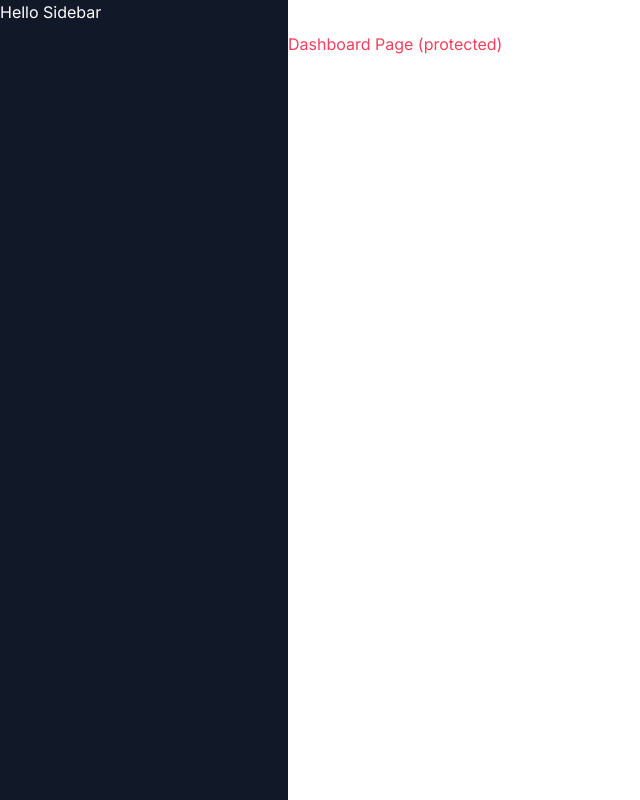
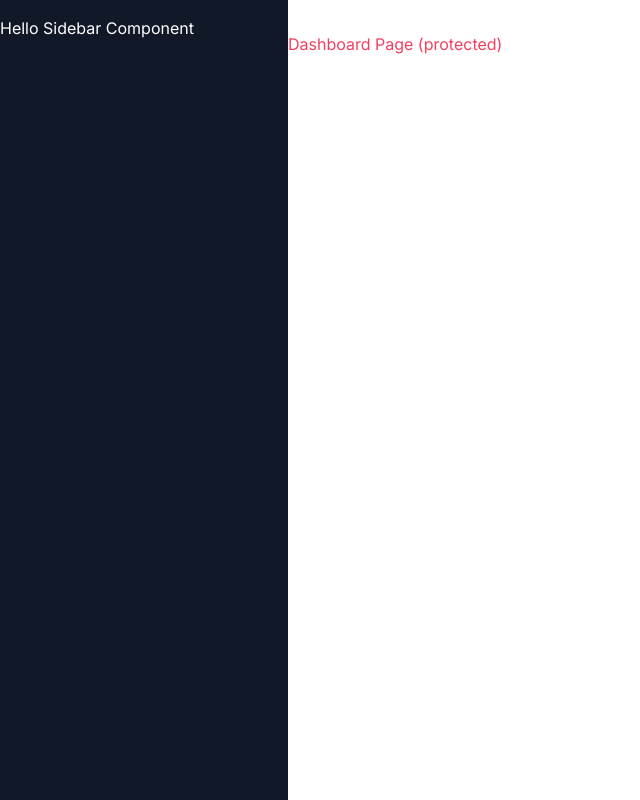
Before and after one commit to anishgithub890/ai-saas, a Next.js app: page /dashboard in a window 1280 px wide. Shown: the whole page, without its empty margins (0-640 px from the left). Built offline with nearby package versions, Linux system fonts and the light colour scheme.

Commit message:
update-usebtn,sidebar-basic

```diff
--- a/app/(dashboard)/(routes)/dashboard/page.tsx
+++ b/app/(dashboard)/(routes)/dashboard/page.tsx
@@ -1,10 +1,7 @@
-import { UserButton } from '@clerk/nextjs';
-
 const DashboardPage = () => {
   return (
     <div>
       <p className="text-rose-500">Dashboard Page (protected) </p>
-      <UserButton afterSignOutUrl="/" />
     </div>
   );
 };
--- a/app/(dashboard)/layout.tsx
+++ b/app/(dashboard)/layout.tsx
@@ -1,10 +1,11 @@
+import Sidebar from '@/components/sidebar';
 import Navbar from '@/components/navbar';
 
 const DashboardLayout = ({ children }: { children: React.ReactNode }) => {
   return (
     <div className="h-full relative">
       <div className="hidden h-full md:flex md:w-72 md:flex-col md:fixed md:inset-y-0 z-[80] bg-gray-900">
-        <div className="text-white">Hello Sidebar</div>
+        <Sidebar />
       </div>
       <main className="md:pl-72">
         <Navbar />
--- a/components/navbar.tsx
+++ b/components/navbar.tsx
@@ -1,5 +1,6 @@
 import { Menu } from 'lucide-react';
 import { Button } from './ui/button';
+import { UserButton } from '@clerk/nextjs';
 
 const Navbar = () => {
   return (
@@ -7,6 +8,9 @@
       <Button variant="ghost" size="icon" className="md:hidden">
         <Menu />
       </Button>
+      <div className="flex w-full justify-end">
+        <UserButton afterSignOutUrl="/" />
+      </div>
     </div>
   );
 };
--- /dev/null
+++ b/components/sidebar.tsx
@@ -0,0 +1,11 @@
+'use client';
+
+const Sidebar = () => {
+  return (
+    <div className="space-y-4 py-4 flex flex-col h-full bg-[#111827] text-white">
+      Hello Sidebar Component
+    </div>
+  );
+};
+
+export default Sidebar;
```
